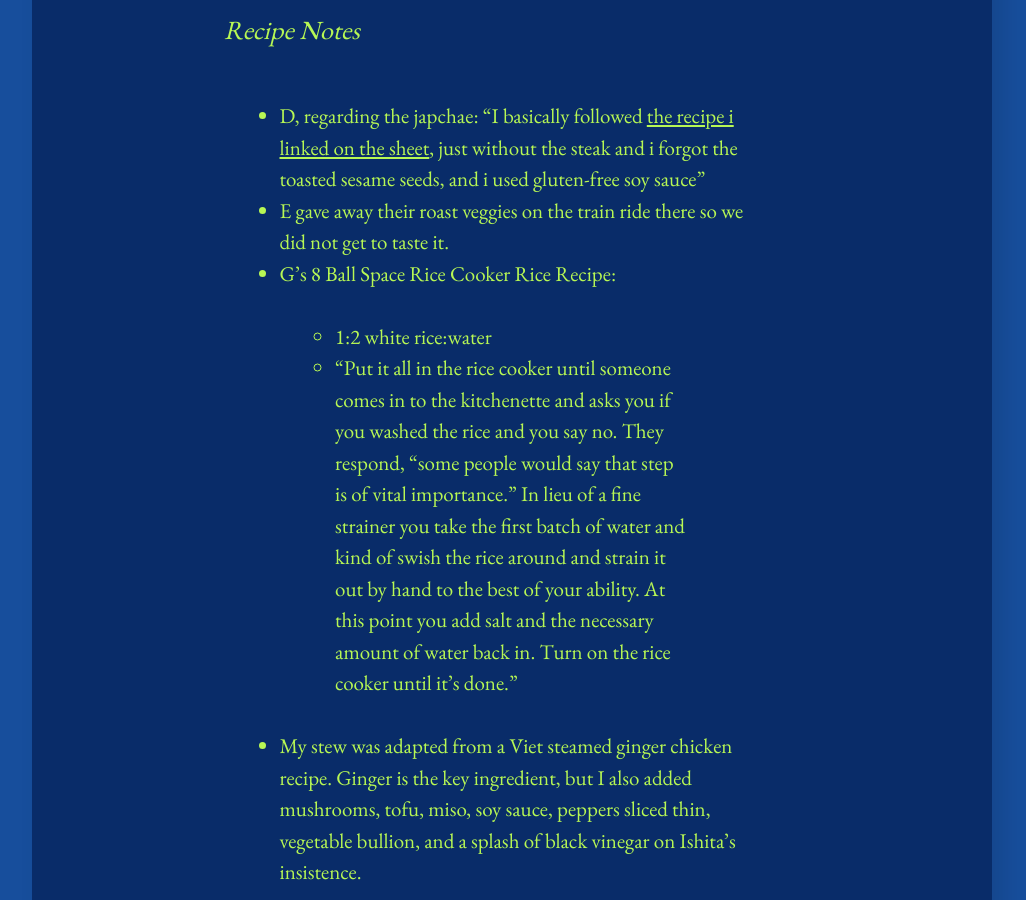
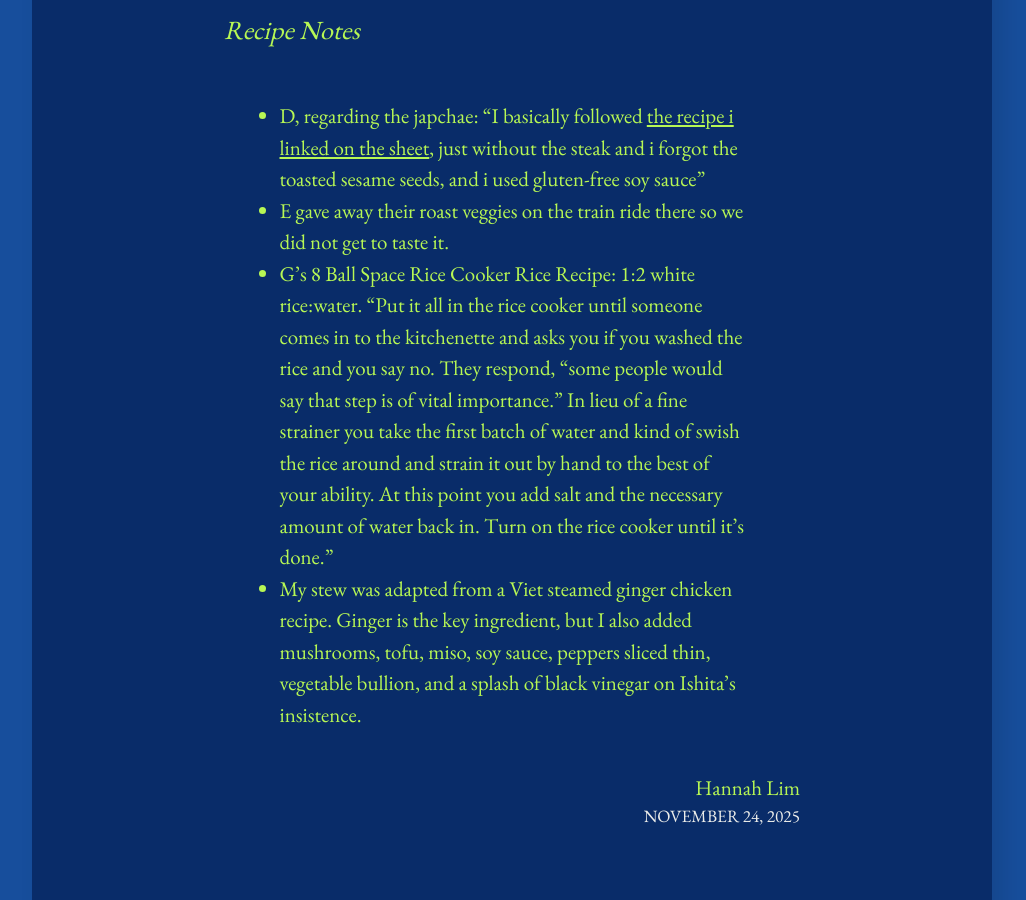
Before and after one commit to limh0228/schemes_and_machinations, a Jekyll site: the page built from _posts/2025-11-24-8ball-friendsgiving.md, in a window 1280 px wide and 900 px high, scrolled down 2348 px. Shown: the whole window, without its empty margins (128-1154 px from the left). Built offline with Jekyll 4.4.1, drawn with Linux system fonts in a browser that asks for light colours.

```diff
--- a/_posts/2025-11-24-8ball-friendsgiving.md
+++ b/_posts/2025-11-24-8ball-friendsgiving.md
@@ -23,11 +23,8 @@ At the end of the night, we packed the leftover food to take it to the community
 <br>
 
 
-
 #### Recipe Notes
 - D, regarding the japchae: "I basically followed [the recipe i linked on the sheet](https://thewoksoflife.com/japchae/#recipe), just without the steak and i forgot the toasted sesame seeds, and i used gluten-free soy sauce"
 - E gave away their roast veggies on the train ride there so we did not get to taste it.
-- G's 8 Ball Space Rice Cooker Rice Recipe:
-    - 1:2 white rice:water
-    - "Put it all in the rice cooker until someone comes in to the kitchenette and asks you if you washed the rice and you say no. They respond, “some people would say that step is of vital importance.” In lieu of a fine strainer you take the first batch of water and kind of swish the rice around and strain it out by hand to the best of your ability. At this point you add salt and the necessary amount of water back in. Turn on the rice cooker until it’s done."
+- G's 8 Ball Space Rice Cooker Rice Recipe: 1:2 white rice:water. "Put it all in the rice cooker until someone comes in to the kitchenette and asks you if you washed the rice and you say no. They respond, “some people would say that step is of vital importance.” In lieu of a fine strainer you take the first batch of water and kind of swish the rice around and strain it out by hand to the best of your ability. At this point you add salt and the necessary amount of water back in. Turn on the rice cooker until it’s done."
 - My stew was adapted from a Viet steamed ginger chicken recipe. Ginger is the key ingredient, but I also added mushrooms, tofu, miso, soy sauce, peppers sliced thin, vegetable bullion, and a splash of black vinegar on Ishita's insistence.
```
Also changed, not shown: _posts/2025-12-08-daniel-ultra-clear-sanity.md (added, +10 -0 lines), pages/community.md (+1 -0 lines), pages/my_content.md (+0 -1 lines), assets/images/DanielUmUltraClearSanity.PNG (added).
